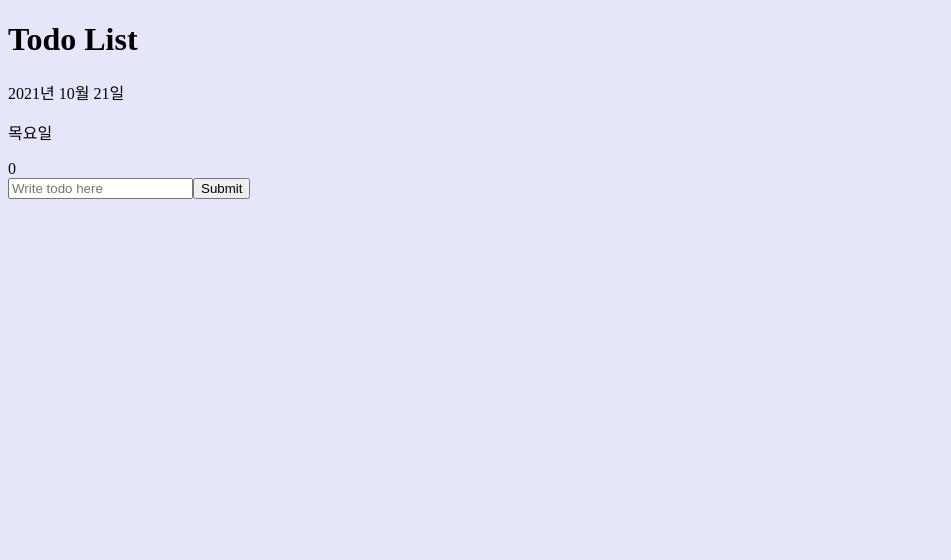
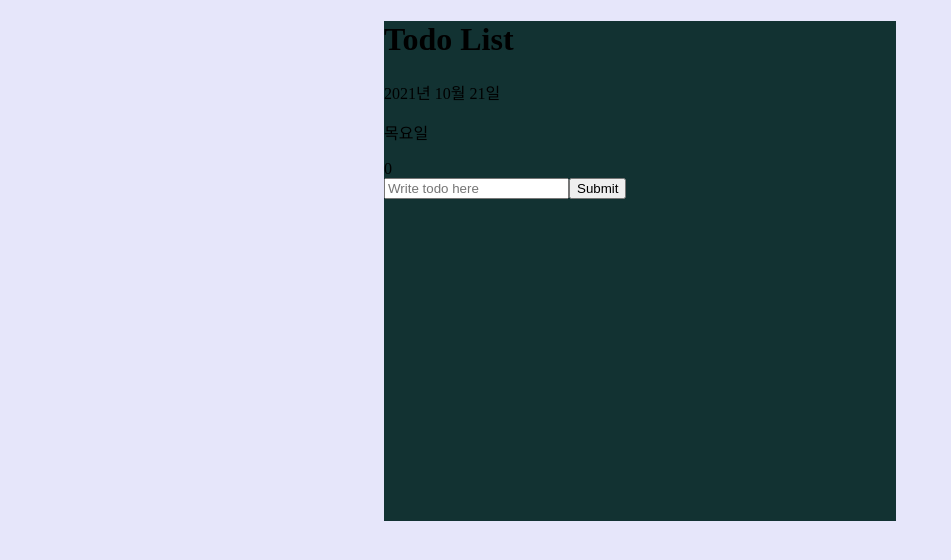
Before and after one commit to dkssyddico/react_redux_todo, a React (Create React App) app: page / in a window 1280 px wide. Shown: the top 560 px of the page, without its empty margins (0-951 px from the left). Built offline with nearby package versions, Linux system fonts and the light colour scheme.

Commit message:
first themeProvider use

```diff
--- a/src/components/App.js
+++ b/src/components/App.js
@@ -1,13 +1,21 @@
 import React from 'react';
+import { ThemeProvider } from 'styled-components';
 import GlobalStyle from './GlobalStyle';
 import TodoContainer from './TodoContainer';
 
 function App() {
+  const theme = {
+    colors: {
+      bgColor: '#123232',
+    },
+  };
   return (
-    <div>
-      <GlobalStyle />
-      <TodoContainer />
-    </div>
+    <>
+      <ThemeProvider theme={theme}>
+        <GlobalStyle />
+        <TodoContainer />
+      </ThemeProvider>
+    </>
   );
 }
 
--- a/src/components/GlobalStyle.js
+++ b/src/components/GlobalStyle.js
@@ -2,7 +2,10 @@ import { createGlobalStyle } from 'styled-components';
 
 const GlobalStyle = createGlobalStyle`
   body {
+    margin: 0;
     background-color: lavender;
+    width: 100%;
+    height: 100vh;
   }
 `;
 
--- a/src/components/TodoContainer.js
+++ b/src/components/TodoContainer.js
@@ -4,16 +4,24 @@ import AddTodoForm from './AddTodoForm';
 import TodoHeader from './TodoHeader';
 import CompletedTodos from './CompletedTodos';
 import TodoList from './TodoList';
+import styled from 'styled-components';
+
+const Main = styled.main`
+  width: 512px;
+  height: 500px;
+  margin: 0 auto;
+  background-color: ${(props) => props.theme.colors.bgColor};
+`;
 
 function TodoContainer({ todos }) {
   const completeTodos = todos.filter((todo) => todo.complete === true);
   return (
-    <div>
+    <Main>
       <TodoHeader />
       <AddTodoForm />
       {completeTodos.length > 0 && <CompletedTodos />}
       <TodoList />
-    </div>
+    </Main>
   );
 }
 
```
